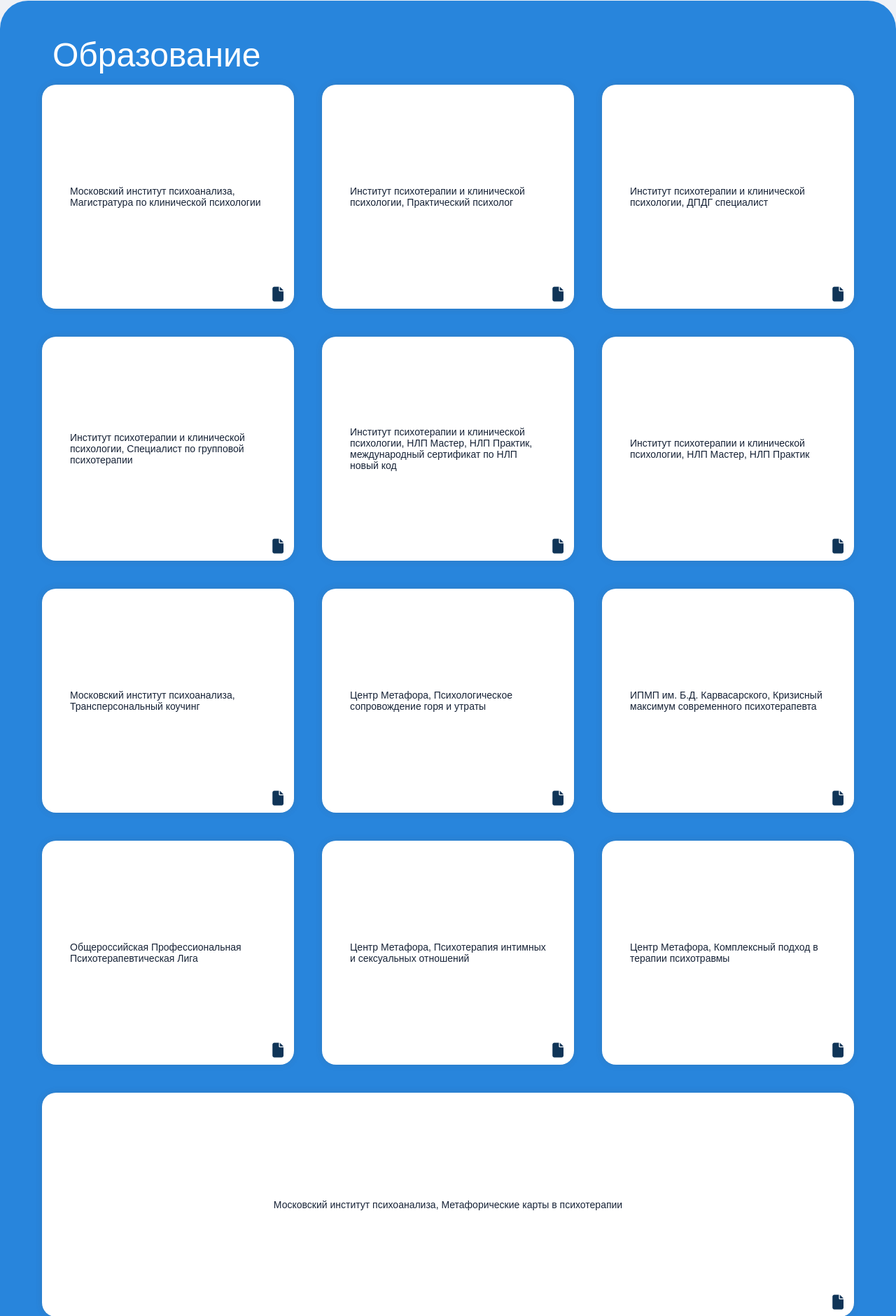
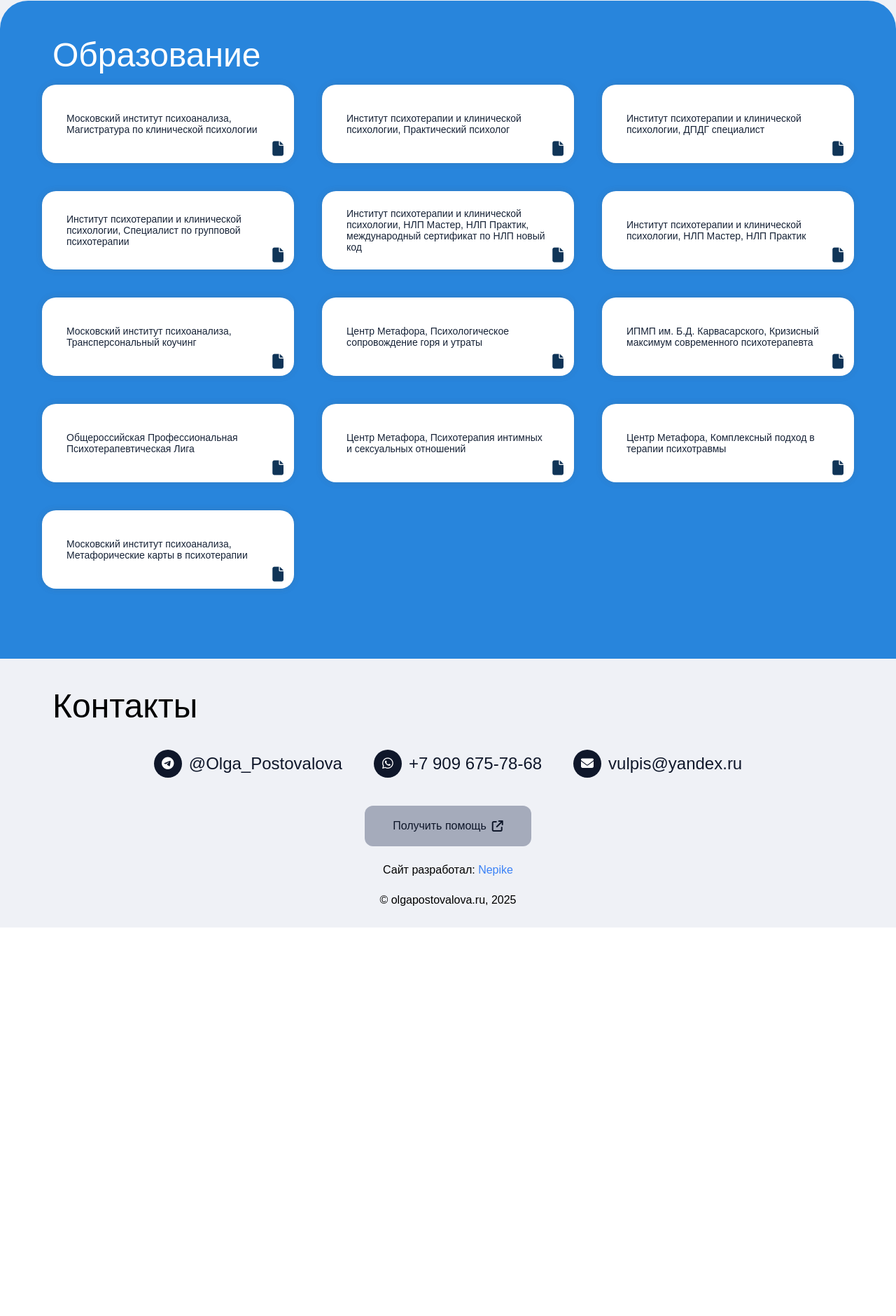
Before and after one commit to Nepike/work_postovalova, a Django app: page / in a window 1280 px wide. Shown: the part 2228-4108 px from the top of the page at 70% size. After the commit the page ends 3553 px from the top, so only its background shows below. Run offline with Django 5.2, Linux system fonts and the light colour scheme; some libraries are stand-ins or nearby versions; some web fonts are replaced.

Commit message:
one small step for man

```diff
--- a/core/static/core/css/home.css
+++ b/core/static/core/css/home.css
@@ -422,6 +422,102 @@ body.no-scroll {
 }
 
 
+
+#footer {
+    display: flex;
+    flex-direction: column;
+    align-items: center;
+    justify-content: center;
+
+    padding: 40px 0 30px 0;
+}
+
+
+.contacts-container, .more-container {
+  display: flex;
+  justify-content: center;
+  align-items: center;
+  flex-wrap: wrap;
+  gap: 25px;
+  margin-top: 25px;
+}
+
+.more-container {
+    margin-top: 30px;
+    flex-direction: column;
+}
+
+.contact-line {
+  display: flex;
+  align-items: center;
+  padding: 10px 10px;
+  border-radius: 30px;
+  gap: 10px;
+  font-weight: 500;
+  font-size: clamp(1rem, 2vw, 1.5rem);
+  text-decoration: none;
+  color: var(--text-color, #0f172a);
+  transition: all 0.2s ease;
+}
+
+.contact-line i {
+  background: #0f172a;
+  color: #fff;
+  border-radius: 50%;
+  width: 40px;
+  height: 40px;
+  display: flex;
+  align-items: center;
+  justify-content: center;
+  font-size: 18px;
+  transition: all 0.3s ease;
+}
+
+.contact-line:hover {
+  background: #a5abbb;
+}
+
+
+
+#get-help-button {
+  display: inline-flex;
+  align-items: center;
+  justify-content: center;
+  gap: 8px;
+  background: var(--button-bg, #a5abbb);
+  color: var(--text-color, #0f172a);
+  padding: 20px 40px;
+  border-radius: 12px;
+  text-decoration: none;
+  font-weight: 500;
+  transition: all 0.3s ease;
+}
+
+#get-help-button:hover {
+  background: var(--accent-color, #3b82f6);
+  color: #fff;
+}
+
+.more-line a {
+  color: var(--accent-color, #3b82f6);
+  text-decoration: none;
+  transition: opacity 0.2s;
+}
+
+.more-line a:hover {
+  opacity: 0.8;
+}
+
+
+
+
+
+
+
+
+
+
+
 /* Модальные окна */
 .modal {
     display: none;
@@ -699,9 +801,9 @@ body.no-scroll {
 
     .education-element {
         min-width: 360px;
-        min-height: 320px;
-        padding: 40px;
-        flex: 1 1 0;
+        min-height: 112px;
+        padding: 20px 35px;
+        flex: 0 1 0;
         aspect-ratio: unset;
     }
 
--- a/core/static/core/js/home.js
+++ b/core/static/core/js/home.js
@@ -45,6 +45,11 @@ $(document).ready(function() {
         openModal('#formModal');
     });
 
+    $('#get-help-button').on('click', function(e) {
+        e.preventDefault();
+        openModal('#formModal');
+    });
+
     $('.modal-close').on('click', function() {
         const modal = $(this).closest('.modal');
         closeModal(modal);
--- a/core/templates/core/home.html
+++ b/core/templates/core/home.html
@@ -179,9 +179,19 @@
 			</div>
 		</div>
 
-		<div id="footer" style="height: 700px;">
+		<div id="footer">
 			<div class="wrapper-block">
 				<div class="block-title">Контакты</div>
+				<div class="contacts-container">
+					<a href="https://t.me/Olga_Postovalova" target="_blank" class="contact-line"><i class="fa-brands fa-telegram"></i>@Olga_Postovalova</a>
+					<a href="https://api.whatsapp.com/send/?phone=%2B79096757868&text&type=phone_number&app_absent=0" target="_blank" class="contact-line"><i class="fa-brands fa-whatsapp"></i>+7 909 675-78-68</a>
+					<a href="mailto:vulpis@yandex.ru" target="_blank" class="contact-line"><i class="fa-solid fa-envelope"></i>vulpis@yandex.ru</a>
+				</div>
+				<div class="more-container">
+					<div class="more-line"><a id="get-help-button" href="">Получить помощь <i class="fa-solid fa-arrow-up-right-from-square"></i></a></div>
+					<div class="more-line">Сайт разработал: <a href="https://github.com/Nepike" target="_blank">Nepike</a></div>
+					<div class="more-line">© olgapostovalova.ru, 2025</div>
+				</div>
 			</div>
 		</div>
 
```
Also changed, not shown: other parts of core/static/core/css/home.css (+18 -19 lines).
